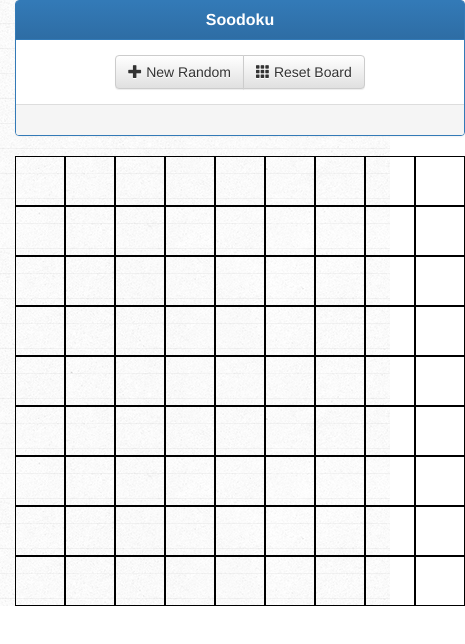
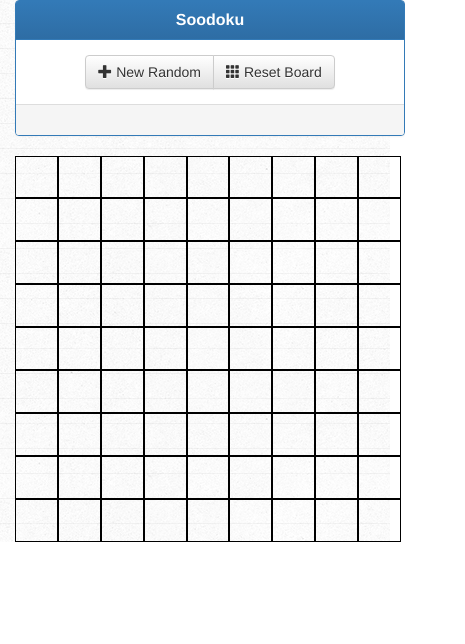
Before and after one commit to caleb4716/soodoku, a plain HTML site: page index.html in a window 390 px wide. Shown: the whole page, 465 px wide, since content can reach past the window. Drawn offline with nearby package versions, Linux system fonts and the light colour scheme.

Commit message:
minor style change for board resizing at mobile widths

```diff
--- a/style.css
+++ b/style.css
@@ -55,3 +55,17 @@ button#impossible {
     background-image:url(textures/blue_texture_1.jpe);
     font-weight:normal;
 }
+
+
+
+@media screen and (max-width: 450px) {
+
+    #board, #control-panel {
+        width:100vw;
+    }
+    .square {
+        height:11vw;
+        width:11vw;
+    }
+
+}
```
